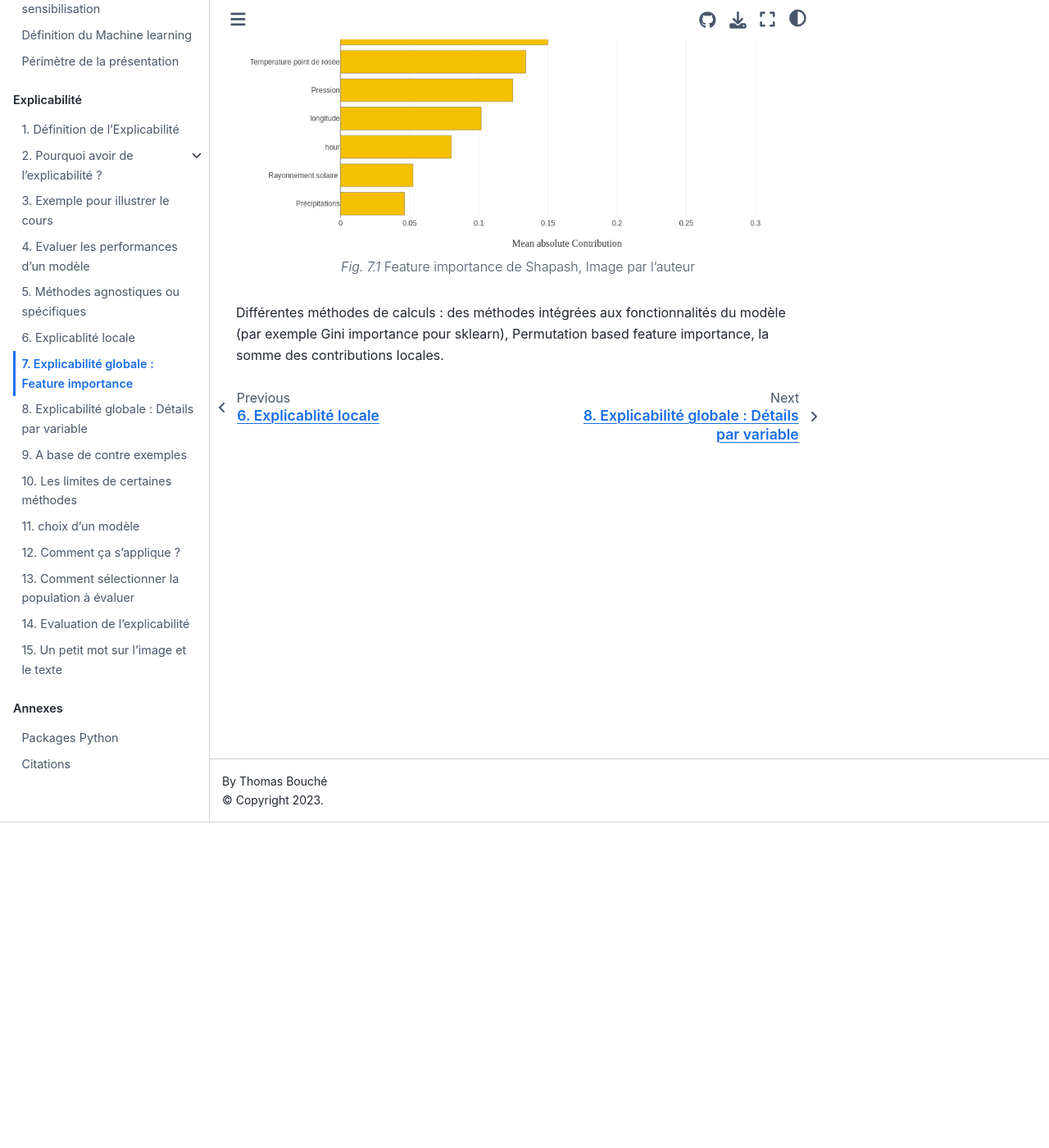
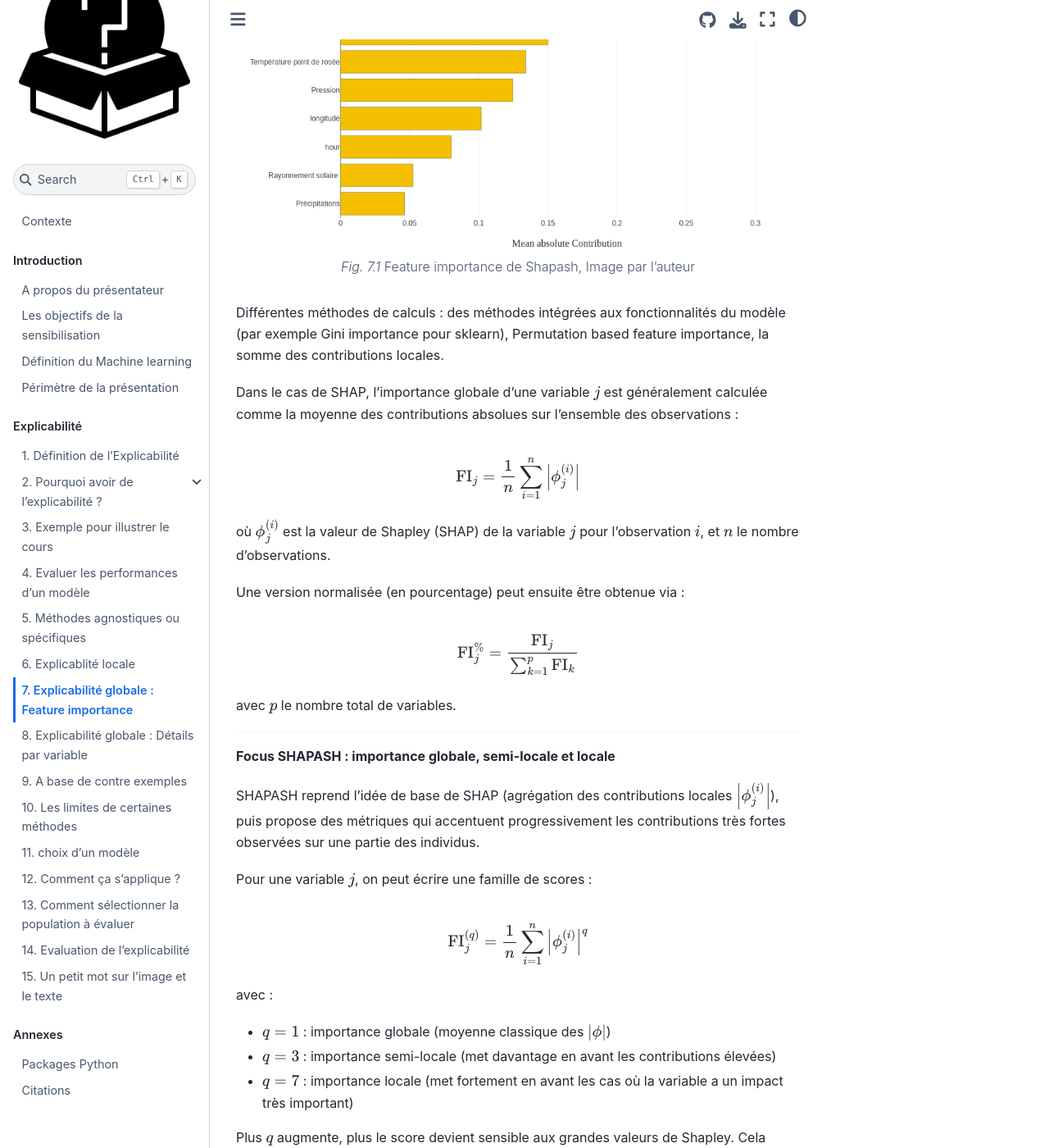
Before and after one commit to ThomasBoucheCours/sensibilisation_explicabilite, a Jupyter Book: the page built from cours/DUT/book/chapter/16-explicabilite_globale.md, in a window 1280 px wide and 1400 px high, scrolled down 398 px. Shown: the whole window at 82% size. Built offline with Jupyter Book 1.0.4 settings and Sphinx 7.4.7 and the Sphinx Book theme 1.1.4, drawn with Linux system fonts in a browser that asks for light colours; some of the changed text lies outside the part shown.

Commit message:
maj 2026

````diff
--- a/cours/DUT/book/chapter/16-explicabilite_globale.md
+++ b/cours/DUT/book/chapter/16-explicabilite_globale.md
@@ -16,3 +16,48 @@ Feature importance de Shapash, Image par l'auteur
 ```
 
 Différentes méthodes de calculs : des méthodes intégrées aux fonctionnalités du modèle (par exemple Gini importance pour sklearn), Permutation based feature importance, la somme des contributions locales.
+
+Dans le cas de SHAP, l'importance globale d'une variable $j$ est généralement calculée comme la moyenne des contributions absolues sur l'ensemble des observations :
+
+$$
+\mathrm{FI}_j = \frac{1}{n}\sum_{i=1}^{n}\left|\phi_j^{(i)}\right|
+$$
+
+où $\phi_j^{(i)}$ est la valeur de Shapley (SHAP) de la variable $j$ pour l'observation $i$, et $n$ le nombre d'observations.
+
+Une version normalisée (en pourcentage) peut ensuite être obtenue via :
+
+$$
+\mathrm{FI}^{\%}_j = \frac{\mathrm{FI}_j}{\sum_{k=1}^{p}\mathrm{FI}_k}
+$$
+
+avec $p$ le nombre total de variables.
+
+---
+
+**Focus SHAPASH : importance globale, semi-locale et locale**
+
+SHAPASH reprend l'idée de base de SHAP (agrégation des contributions locales $\left|\phi_j^{(i)}\right|$), puis propose des métriques qui accentuent progressivement les contributions très fortes observées sur une partie des individus.
+
+Pour une variable $j$, on peut écrire une famille de scores :
+
+$$
+\mathrm{FI}_j^{(q)} = \frac{1}{n}\sum_{i=1}^{n}\left|\phi_j^{(i)}\right|^q
+$$
+
+avec :
+
+- $q=1$ : importance globale (moyenne classique des $|\phi|$)
+- $q=3$ : importance semi-locale (met davantage en avant les contributions élevées)
+- $q=7$ : importance locale (met fortement en avant les cas où la variable a un impact très important)
+
+Plus $q$ augmente, plus le score devient sensible aux grandes valeurs de Shapley. Cela permet de faire ressortir des variables qui ne sont pas forcément dominantes en moyenne globale, mais qui peuvent être déterminantes sur des sous-populations.
+
+```{figure} ../../../../assets/feature_importance_local.png
+---
+width: 850px
+name: feature_importance_local
+
+---
+Feature importance SHAPASH avec métriques globale, semi-locale et locale
+```
````
Also changed, not shown: cours/DUT/book/chapter/15-explicabilite_locale.md (+4 -5 lines), cours/DUT/book/chapter/18-counterfactual.md (+12 -3 lines), .pre-commit-config.yaml (added), assets/feature_importance_local.png (added), assets/interaction_plot.png, assets/shapash_local_plot.png, assets/shapash_local_plot_waterfall.png (added), 10 other files.
